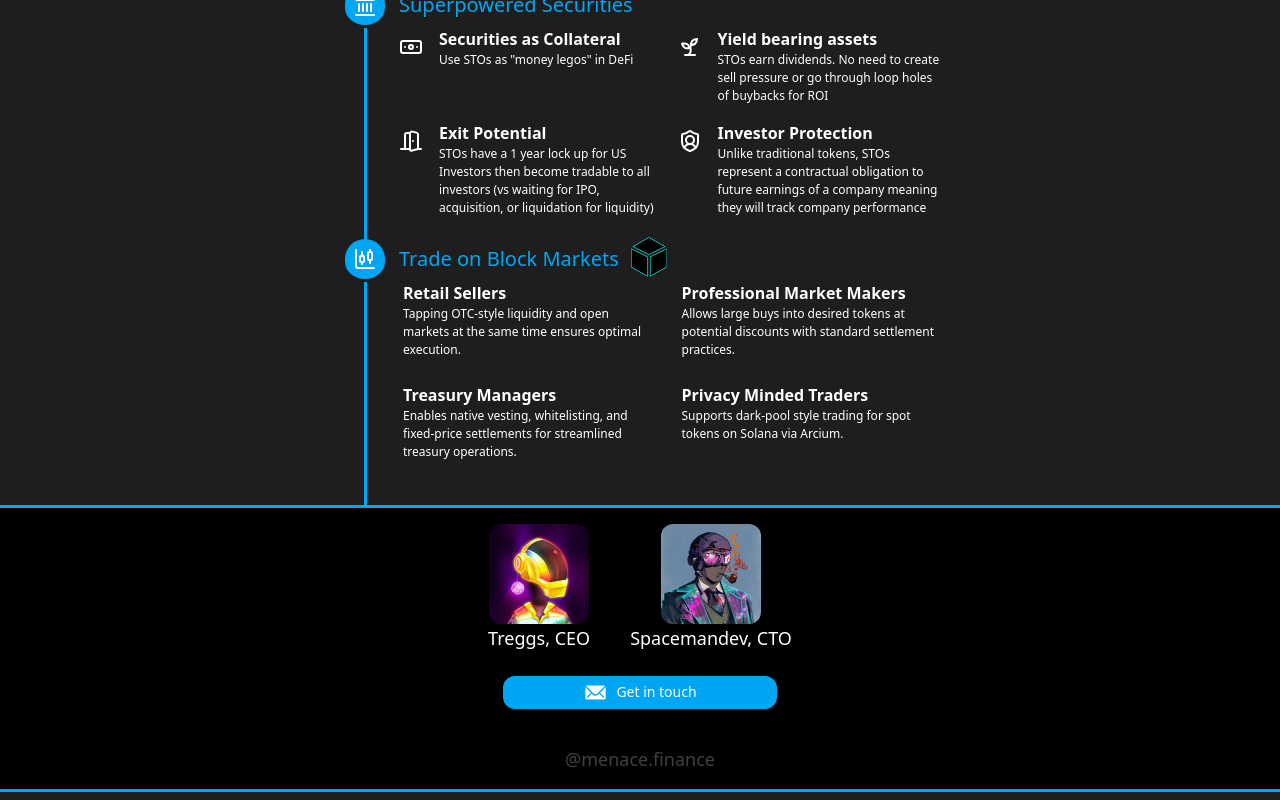
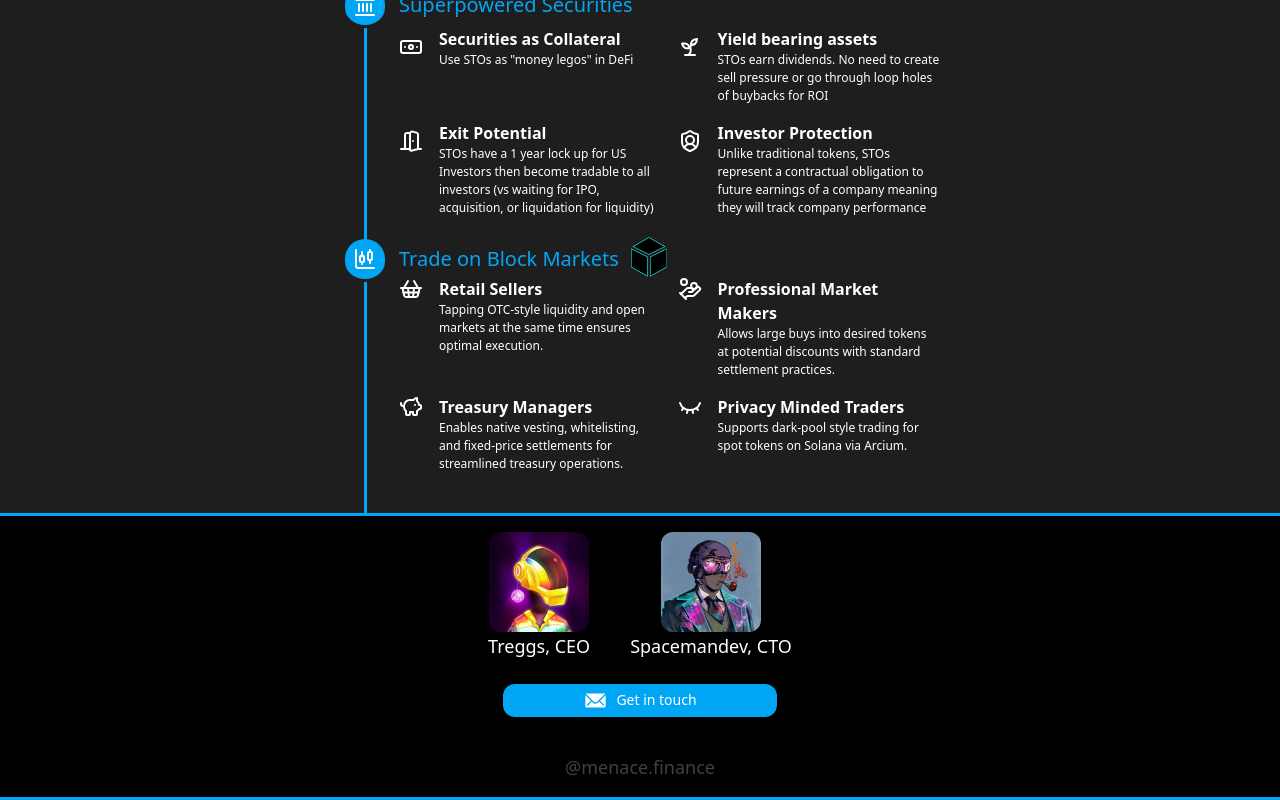
Before and after one commit to JollyGrin/menace-landing, a SvelteKit app: page / in a window 1280 px wide. Shown: the part 940-1740 px from the top of the page. Built offline with nearby package versions, Linux system fonts and the light colour scheme.

Commit message:
add icons

```diff
--- a/src/routes/+page.svelte
+++ b/src/routes/+page.svelte
@@ -6,11 +6,15 @@
 		BeanIcon,
 		CandlestickChartIcon,
 		DoorOpenIcon,
+		EyeClosedIcon,
+		HandCoinsIcon,
 		HandHelpingIcon,
 		LandmarkIcon,
+		PiggyBankIcon,
 		RocketIcon,
 		ScrollTextIcon,
 		ShieldUserIcon,
+		ShoppingBasketIcon,
 		SproutIcon,
 		TagsIcon,
 		TelescopeIcon,
@@ -130,12 +134,18 @@
 			</div>
 			<div class="customer-types mt-2 grid grid-cols-1 gap-4 md:grid-cols-2">
 				<div>
+					<ShoppingBasketIcon class="shrink-0" />
+					<div>
 						<h2>Retail Sellers</h2>
 						<span>
-						Tapping OTC-style liquidity and open markets at the same time ensures optimal execution.
+							Tapping OTC-style liquidity and open markets at the same time ensures optimal
+							execution.
 						</span>
 					</div>
+				</div>
 
+				<div>
+					<HandCoinsIcon class="shrink-0" />
 					<div>
 						<h2>Professional Market Makers</h2>
 						<span>
@@ -143,7 +153,10 @@
 							practices.
 						</span>
 					</div>
+				</div>
 
+				<div>
+					<PiggyBankIcon class="shrink-0" />
 					<div>
 						<h2>Treasury Managers</h2>
 						<span>
@@ -151,10 +164,14 @@
 							treasury operations.
 						</span>
 					</div>
+				</div>
 
+				<div>
+					<EyeClosedIcon class="shrink-0" />
 					<div>
 						<h2>Privacy Minded Traders</h2>
 						<span> Supports dark-pool style trading for spot tokens on Solana via Arcium. </span>
+					</div>
 				</div>
 			</div>
 		</div>
@@ -184,7 +201,9 @@
 		> div {
 			/* background-color: var(--color-brand-highlight); */
 			border-radius: 0.25rem;
-			padding: 0.25rem 0.25rem;
+			display: flex;
+			gap: 1rem;
+			align-items: start;
 
 			& h2 {
 				font-weight: 700;
```
Lines whose indentation alone changed are shown as unchanged.
